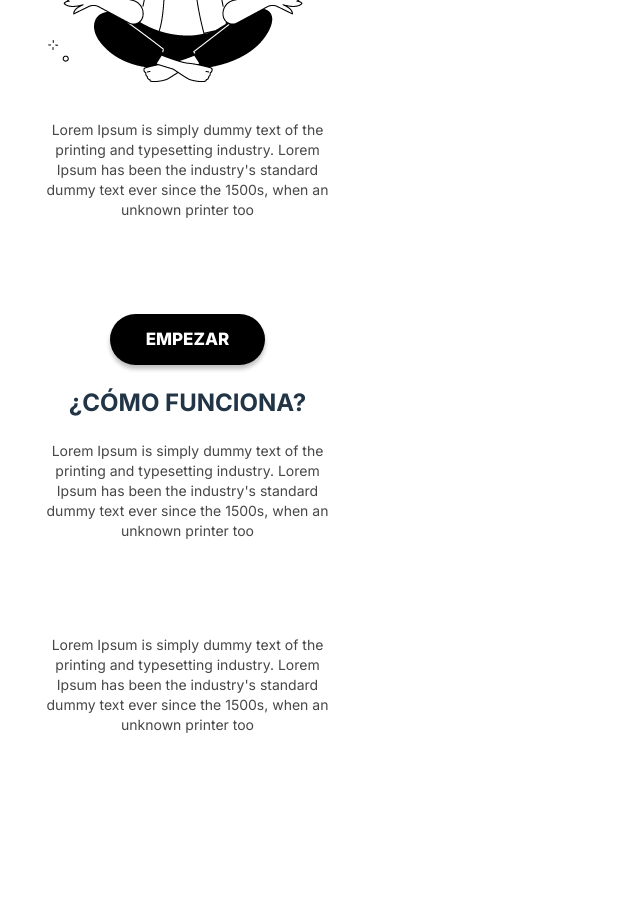
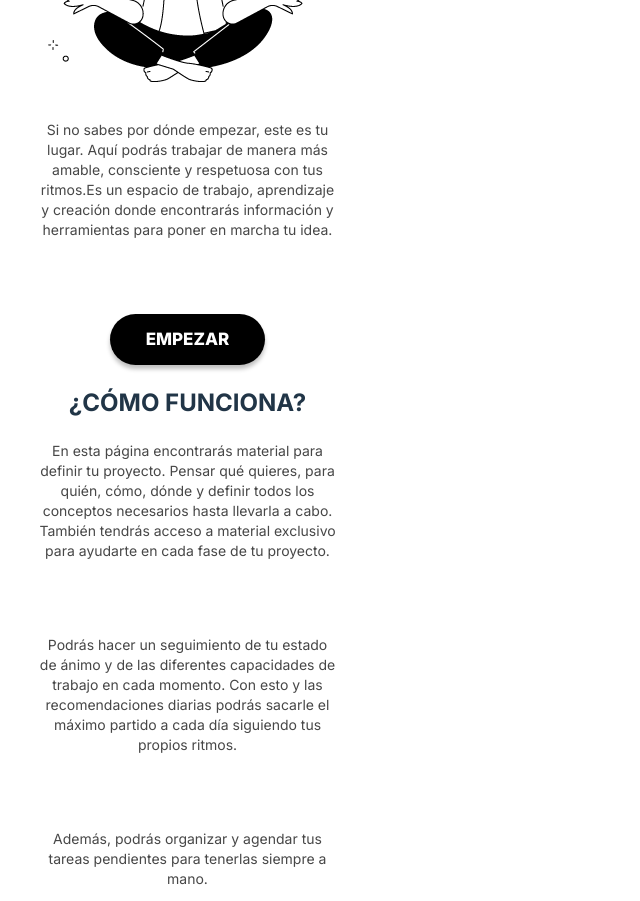
Before and after one commit to DreaRuiz/Creatica, a React (Vite) app in the folder creatica/: page / in a window 1280 px wide. Shown: the part 460-1361 px from the top of the page, without its empty margins (0-640 px from the left). Built offline with nearby package versions, Linux system fonts and the light colour scheme; no server answers.

Commit message:
Selector de fase, temps i rellevancia de les tasks

```diff
--- a/creatica/src/Context/TaskContext.jsx
+++ b/creatica/src/Context/TaskContext.jsx
@@ -26,7 +26,7 @@ export function TaskContextProvider(props) {
 
   // MOSTRAR LA BASE DE DADES NOMÉS CARREGAR LA PÀGINA
   useEffect(() => {
-    loadData()
+    loadData();
     loadPhases();
   }, [currentUser]);
 
@@ -59,6 +59,8 @@ export function TaskContextProvider(props) {
         phase: task.phase,
         title: task.title,
         description: task.description,
+        time: task.time,
+        relevance: task.relevance,
         id: currentId,
       },
     ]);
@@ -108,7 +110,6 @@ export function TaskContextProvider(props) {
     }
   }
 
-
   return (
     <TaskContext.Provider
       value={{
--- a/creatica/src/components/toDoList/TaskCard.jsx
+++ b/creatica/src/components/toDoList/TaskCard.jsx
@@ -7,10 +7,18 @@ function TaskCard({ task }) {
 
   return (
     <div className="todolistCard">
-      <h4 className="textTask">{task.title}</h4>
-      <h4 className="textTask"><b>{task.phase}</b></h4>
-      <p className="textTask">{task.description}</p>
-      <button className="delete" onClick={() => deleteTask(task.id)}>Esborrar</button>
+      <h4 className="textTask">Título de la tarea: {task.title}</h4>
+      <h4 className="textTask">
+        Fase: <b>{task.phase}</b>
+      </h4>
+      <p className="textTask">Descripción: {task.description}</p>
+
+      <h4 className="textTask">Duración: {task.time}</h4>
+      <h4 className="textTask">Relevancia: {task.relevance}</h4>
+
+      <button className="delete" onClick={() => deleteTask(task.id)}>
+        Esborrar
+      </button>
     </div>
   );
 }
--- a/creatica/src/components/toDoList/TaskForm.jsx
+++ b/creatica/src/components/toDoList/TaskForm.jsx
@@ -5,6 +5,8 @@ function TaskForm() {
   const [title, setTitle] = useState("");
   const [phase, setPhase] = useState("");
   const [description, setDescription] = useState("");
+  const [time, setTime] = useState("");
+  const [relevance, setRelevance] = useState("");
 
   const { createTask } = useContext(TaskContext);
 
@@ -14,21 +16,41 @@ function TaskForm() {
       title,
       phase,
       description,
+      time,
+      relevance,
     });
     setTitle("");
     setPhase("");
     setDescription("");
-
+    setTime("");
+    setRelevance("");
   };
 
   return (
     <form onSubmit={handleSubmit}>
-      <input
-        placeholder="Selecciona fase"
-        onChange={(e) => setPhase(e.target.value)}
-        value={phase}
-        autoFocus
-      />
+      <select value={phase} onChange={(e) => setPhase(e.target.value)}>
+        <option value="">Fase</option>
+        <option value="definición">Definición</option>
+        <option value="ideación">Ideación</option>
+        <option value="creación">Creación</option>
+        <option value="prototipado">Prototipado</option>
+        <option value="testo">Testeo</option>
+      </select>
+      <select value={relevance} onChange={(e) => setRelevance(e.target.value)}>
+        <option value="">Relevancia</option>
+        <option value="importante">Importante</option>
+        <option value="urgente">Urgente</option>
+        <option value="futura">Futura</option>
+      </select>
+
+      <select value={time} onChange={(e) => setTime(e.target.value)}>
+        <option value="">Duración</option>
+        <option value="30m">30min</option>
+        <option value="1h">1h</option>
+        <option value="2h">2h</option>
+        <option value="mmás de 2h">+2h</option>
+      </select>
+
       <input
         placeholder="Añade tarea"
         onChange={(e) => setTitle(e.target.value)}
--- a/creatica/src/pages/privatePages/Evolution.jsx
+++ b/creatica/src/pages/privatePages/Evolution.jsx
@@ -1,9 +1,8 @@
 import React, { useContext } from "react";
 import { TaskContext } from "../../Context/TaskContext";
 import { PhaseStyle } from "../../styled";
-import { Link } from 'react-router-dom'
+import { Link } from "react-router-dom";
 import { HeaderUser } from "../../components/HeaderUser";
-
 
 function Evolution() {
   const { userPhase } = useContext(TaskContext);
@@ -11,7 +10,7 @@ function Evolution() {
 
   return (
     <>
-    <HeaderUser/>
+      <HeaderUser />
       <PhaseStyle active={userPhase.definicion ? true : false}>
         {" "}
         <Link to="/phasesDefinicion/">Definición</Link>
--- a/creatica/src/pages/publicPages/Welcome.jsx
+++ b/creatica/src/pages/publicPages/Welcome.jsx
@@ -1,8 +1,8 @@
 import React from "react";
 import Footer from "../../components/Footer";
 import { HeaderHome } from "../../components/HeaderHome";
-import welcome from '../../assets/welcome.png'
-import sinTitulo_1 from '../../assets/sinTitulo_1.png'
+import welcome from "../../assets/welcome.png";
+import sinTitulo_1 from "../../assets/sinTitulo_1.png";
 import { Link } from "react-router-dom";
 
 export function Welcome() {
@@ -11,18 +11,40 @@ export function Welcome() {
       <HeaderHome />
       <div className="welcome">
         <h1>CREATICA</h1>
-        <h4>DESARROLLA TU PROYECTO <br/>PONIENDO LA VIDA EN EL CENTRO</h4>
+        <h4>
+          DESARROLLA TU PROYECTO <br />
+          PONIENDO LA VIDA EN EL CENTRO
+        </h4>
         <img src={welcome}></img>
-        <p className="text">Lorem Ipsum is simply dummy text of the printing and typesetting industry. Lorem Ipsum has been the industry's standard dummy text ever since the 1500s, when an unknown printer too</p>
-        <Link type="link" to="/UserMenu/"><button className="login">EMPEZAR</button></Link>
-      <h2>¿CÓMO FUNCIONA?</h2>
-      <div className="text">
-      <p>Lorem Ipsum is simply dummy text of the printing and typesetting industry. Lorem Ipsum has been the industry's standard dummy text ever since the 1500s, when an unknown printer too</p>
-      <p>Lorem Ipsum is simply dummy text of the printing and typesetting industry. Lorem Ipsum has been the industry's standard dummy text ever since the 1500s, when an unknown printer too</p>
-      <img src={sinTitulo_1}></img>
-      </div>
-
-
+        <p className="text">
+          Si no sabes por dónde empezar, este es tu lugar. Aquí podrás trabajar
+          de manera más amable, consciente y respetuosa con tus ritmos.Es un
+          espacio de trabajo, aprendizaje y creación donde encontrarás
+          información y herramientas para poner en marcha tu idea.
+        </p>
+        <Link type="link" to="/UserMenu/">
+          <button className="login">EMPEZAR</button>
+        </Link>
+        <h2>¿CÓMO FUNCIONA?</h2>
+        <div className="text">
+          <p>
+            En esta página encontrarás material para definir tu proyecto. Pensar
+            qué quieres, para quién, cómo, dónde y definir todos los conceptos
+            necesarios hasta llevarla a cabo. También tendrás acceso a material
+            exclusivo para ayudarte en cada fase de tu proyecto.
+          </p>
+          <p>
+            Podrás hacer un seguimiento de tu estado de ánimo y de las
+            diferentes capacidades de trabajo en cada momento. Con esto y las
+            recomendaciones diarias podrás sacarle el máximo partido a cada día
+            siguiendo tus propios ritmos.
+          </p>
+          <p>
+            Además, podrás organizar y agendar tus tareas pendientes para
+            tenerlas siempre a mano.
+          </p>
+          <img src={sinTitulo_1}></img>
+        </div>
       </div>
       <Footer />
     </>
```
